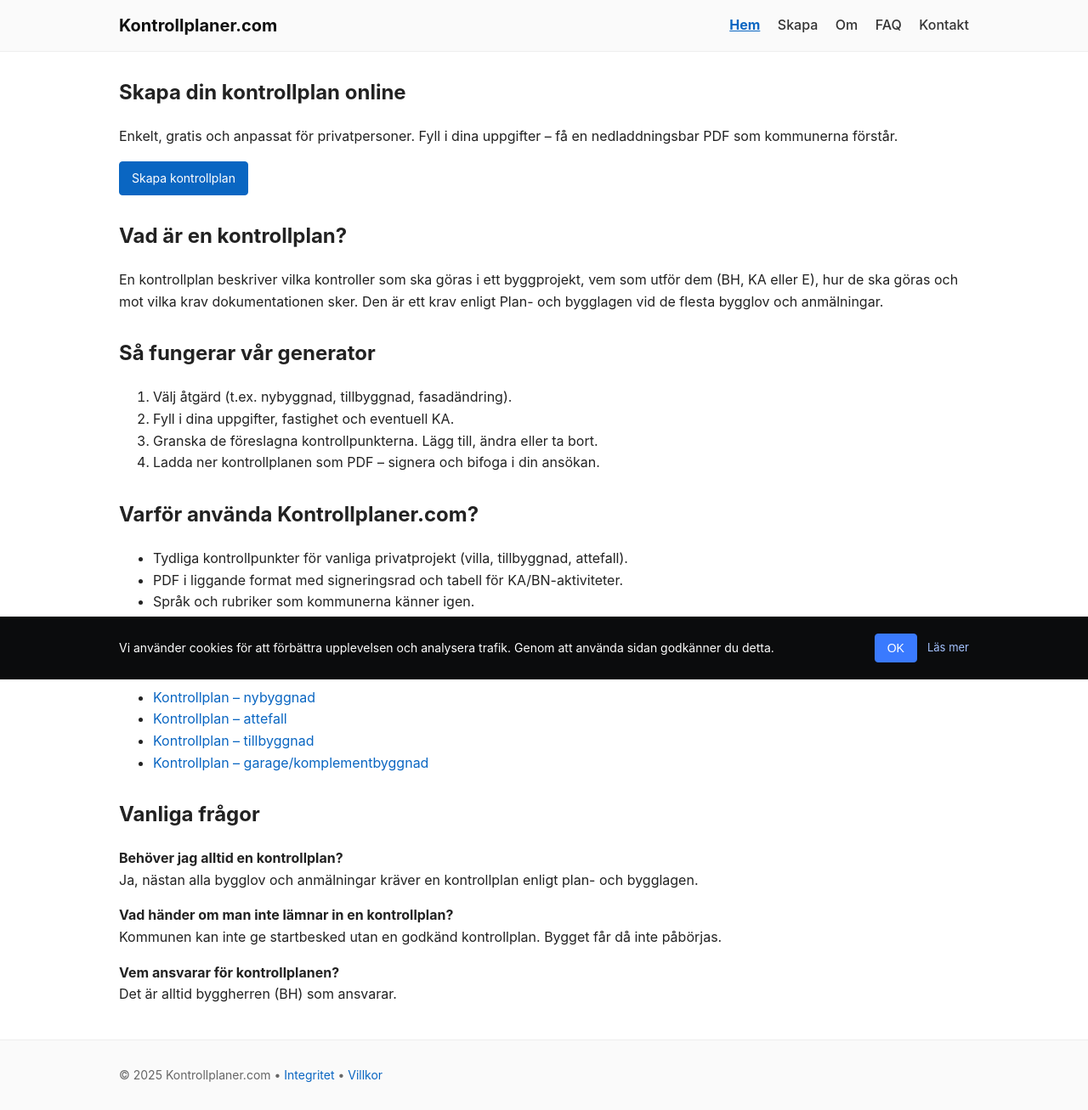
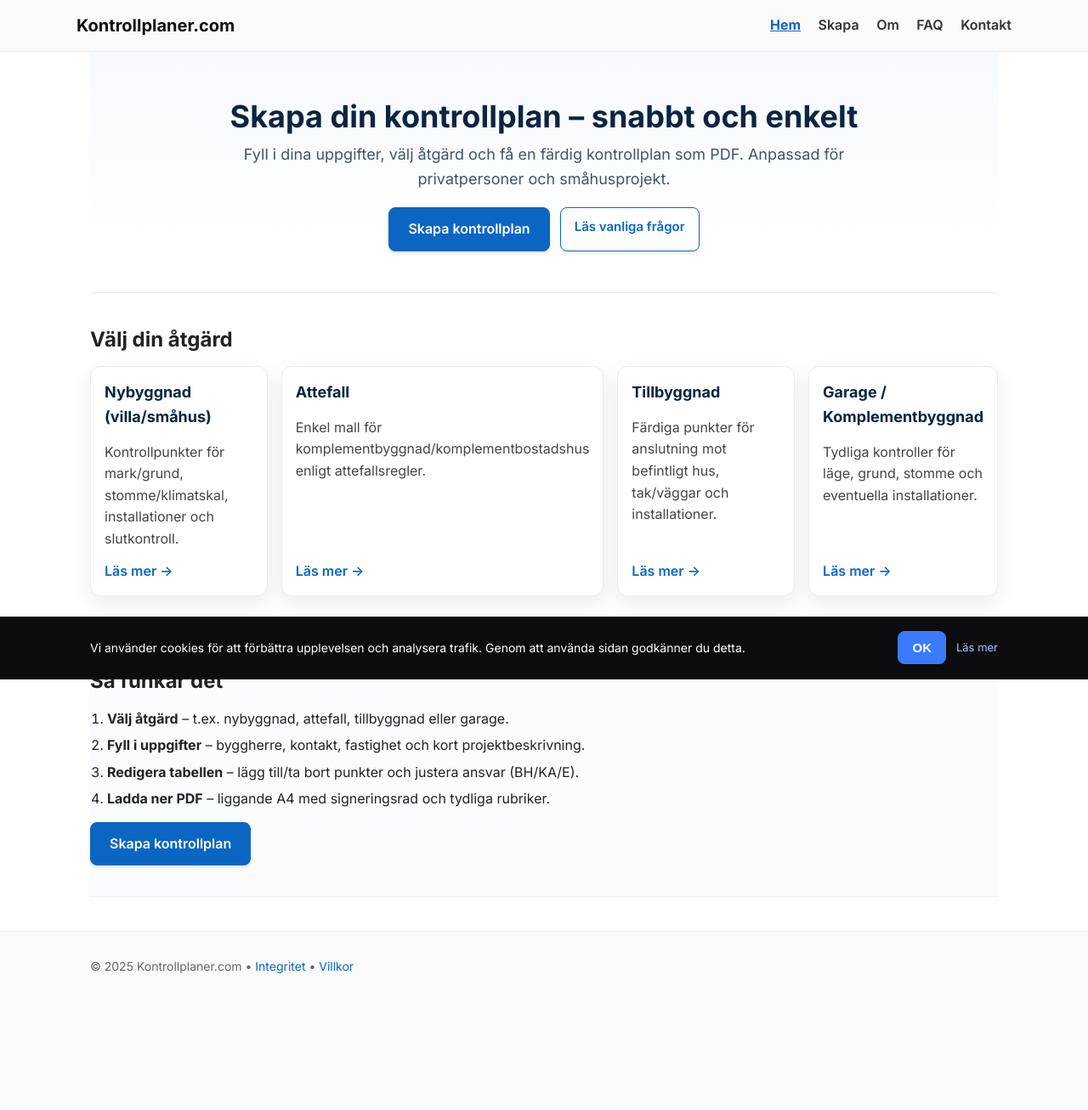
Before and after one commit to NiklasLorentz/kontrollplan-app, a Flask app: page / in a window 1280 px wide. Shown: the whole page at 85% size. After the commit the page ends 1146 px from the top, so only its background shows below. Run offline with Flask 3, Linux system fonts and the light colour scheme.

Commit message:
Deploy: ny design

```diff
--- a/static/style.css
+++ b/static/style.css
@@ -1,185 +1,150 @@
-/* ====== Global ====== */
-body {
-  margin: 0;
-  font-family: -apple-system, BlinkMacSystemFont, "Segoe UI", Roboto, Arial, sans-serif;
-  color: #222;
-  background: #fff;
-  line-height: 1.6;
+/* ====== Theme & Base ====== */
+:root{
+  --brand:#0a66c2;
+  --brand-600:#0957a7;
+  --bg:#ffffff;
+  --text:#222;
+  --muted:#666;
+  --line:#eaecef;
+  --card:#ffffff;
+  --card-shadow: 0 8px 24px rgba(0,0,0,0.08);
 }
 
-.container {
-  max-width: 1000px;
-  margin: 0 auto;
-  padding: 0 16px;
+*{box-sizing:border-box}
+html,body{margin:0;padding:0}
+body{
+  font-family:'Inter', -apple-system, BlinkMacSystemFont, "Segoe UI", Roboto, Arial, sans-serif;
+  color:var(--text);
+  background:var(--bg);
+  line-height:1.6;
+  font-size:16px;
 }
 
-a {
-  color: #0a66c2;
-  text-decoration: none;
-}
-a:hover {
-  text-decoration: underline;
-}
+.container{max-width:1100px;margin:0 auto;padding:0 16px}
 
-/* ====== Header & Nav ====== */
-.site-header {
-  border-bottom: 1px solid #eee;
-  background: #fafafa;
-}
+a{color:var(--brand);text-decoration:none}
+a:hover{text-decoration:underline}
 
-.header-inner {
-  display: flex;
-  justify-content: space-between;
-  align-items: center;
-  padding: 14px 0;
-}
-
-.logo {
-  font-weight: 700;
-  font-size: 20px;
-  text-decoration: none;
-  color: #111;
-}
-
-.main-nav a {
-  margin-left: 16px;
-  font-weight: 500;
-  color: #333;
-}
-.main-nav a:hover {
-  text-decoration: underline;
-}
+/* ====== Header & Nav (behåller struktur) ====== */
+.site-header{border-bottom:1px solid #eee;background:#fafafa}
+.header-inner{display:flex;justify-content:space-between;align-items:center;padding:14px 0}
+.logo{font-weight:700;font-size:20px;text-decoration:none;color:#111}
+.main-nav a{margin-left:16px;font-weight:600;color:#333}
+.main-nav a:hover{text-decoration:underline}
+.main-nav a.active{font-weight:700;text-decoration:underline;color:var(--brand)}
 
 /* ====== Footer ====== */
-.site-footer {
-  border-top: 1px solid #eee;
-  padding: 16px 0;
-  margin-top: 40px;
-  color: #666;
-  font-size: 14px;
-  background: #fafafa;
-}
+.site-footer{border-top:1px solid #eee;padding:16px 0;margin-top:40px;color:#666;font-size:14px;background:#fafafa}
 
 /* ====== Buttons ====== */
-.btn {
-  display: inline-block;
-  padding: 8px 14px;
-  border: 1px solid #0a66c2;
-  background: #0a66c2;
-  color: #fff;
-  border-radius: 4px;
-  text-decoration: none;
-  cursor: pointer;
-  font-size: 14px;
+.btn{
+  display:inline-block;
+  padding:10px 16px;
+  border:1px solid var(--brand);
+  background:var(--brand);
+  color:#fff;
+  border-radius:8px;
+  text-decoration:none;
+  cursor:pointer;
+  font-size:15px;
+  font-weight:600;
+  box-shadow: 0 2px 4px rgba(0,0,0,0.12);
+  transition:transform .15s ease, box-shadow .15s ease, opacity .2s ease;
 }
-.btn:hover {
-  opacity: 0.9;
+.btn:hover{transform:translateY(-2px);box-shadow: 0 6px 16px rgba(0,0,0,0.15)}
+.btn:active{transform:none}
+.btn-lg{padding:12px 22px;font-size:16px}
+.btn-ghost{
+  background:#fff;color:var(--brand);
+  border-color:var(--brand);
 }
+.btn-ghost:hover{background:#f4f8ff}
+
+/* ====== Hero ====== */
+.hero{
+  background:linear-gradient(180deg,#f6f9ff 0%, #ffffff 80%);
+  border-bottom:1px solid var(--line);
+}
+.hero-inner{
+  max-width:900px;margin:0 auto;padding:56px 16px 48px;text-align:center;
+}
+.hero h1{
+  margin:0 0 10px;
+  font-size:36px;line-height:1.15;
+  color:#0a2540;
+}
+.hero p{
+  margin:0 auto 18px;
+  font-size:18px;color:#425466;max-width:720px;
+}
+.hero-actions{display:flex;gap:12px;justify-content:center;flex-wrap:wrap;margin-top:10px}
+
+/* ====== Cards (snabblänkar) ====== */
+.cards{padding:36px 0}
+.cards h2{font-size:24px;margin:0 0 12px}
+.card-grid{
+  display:grid;grid-template-columns:repeat(4,1fr);gap:16px;
+}
+.card{
+  background:var(--card);border:1px solid var(--line);border-radius:12px;
+  padding:16px;box-shadow:var(--card-shadow);color:inherit;text-decoration:none;
+  display:flex;flex-direction:column;gap:8px;min-height:160px;
+  transition:transform .15s ease, box-shadow .15s ease, border-color .2s ease;
+}
+.card:hover{
+  transform:translateY(-3px);
+  box-shadow: 0 12px 28px rgba(0,0,0,0.12);
+  border-color:#d8e6ff;
+}
+.card h3{margin:0 0 6px;font-size:18px;color:#0a2540}
+.card p{margin:0;color:#444;flex:1}
+.card-cta{margin-top:4px;color:var(--brand);font-weight:600}
+
+/* ====== How it works ====== */
+.how{background:#fafcff;border-top:1px solid var(--line);border-bottom:1px solid var(--line);padding:36px 0;margin-top:8px}
+.how h2{font-size:24px;margin:0 0 12px}
+.how-steps{margin:0;padding-left:20px;max-width:900px}
+.how-steps li{margin:6px 0}
+.how-cta{margin-top:14px}
 
 /* ====== Forms ====== */
-form label {
-  display: block;
-  margin: 8px 0 4px;
-  font-weight: 500;
+form label{display:block;margin:8px 0 4px;font-weight:600}
+form input,form textarea,form select{
+  width:100%;max-width:700px;padding:10px;border:1px solid #cfd7e6;border-radius:8px;font-size:15px
 }
-form input,
-form textarea,
-form select {
-  width: 100%;
-  max-width: 600px;
-  padding: 8px;
-  border: 1px solid #ccc;
-  border-radius: 4px;
-  font-size: 14px;
-}
-form textarea {
-  min-height: 100px;
-  resize: vertical;
-}
-form .form-actions {
-  margin-top: 16px;
-}
+form textarea{min-height:120px;resize:vertical}
+form .form-actions{margin-top:16px}
 
-/* ====== Tables ====== */
-table {
-  border-collapse: collapse;
-  width: 100%;
-  margin-bottom: 20px;
-}
-th, td {
-  border: 1px solid #ccc;
-  padding: 6px 8px;
-  font-size: 14px;
-}
-th {
-  background: #eef2f7;
-  text-align: left;
-}
-tr.category-row td {
-  background: #e8f1ff;
-  font-weight: 600;
-}
+/* ====== Tables (resultat) ====== */
+table{border-collapse:collapse;width:100%;margin-bottom:20px}
+th,td{border:1px solid #dfe3ea;padding:6px 8px;font-size:14px}
+th{background:#eef2f7;text-align:left}
+tr.category-row td{background:#e8f1ff;font-weight:700}
 
 /* ====== Cookie Banner ====== */
-.cookie-banner {
-  position: fixed;
-  left: 0;
-  right: 0;
-  bottom: 0;
-  background: #0b0c0d;
-  color: #fff;
-  z-index: 9999;
-  font-size: 14px;
+.cookie-banner{
+  position:fixed;left:0;right:0;bottom:0;background:#0b0c0d;color:#fff;z-index:9999;font-size:14px
 }
-.cookie-inner {
-  display: flex;
-  justify-content: space-between;
-  align-items: center;
-  gap: 16px;
-  max-width: 1000px;
-  margin: 0 auto;
-  padding: 12px 16px;
+.cookie-inner{
+  display:flex;justify-content:space-between;align-items:center;gap:16px;max-width:1100px;margin:0 auto;padding:12px 16px
 }
-.cookie-actions {
-  display: flex;
-  align-items: center;
-  gap: 12px;
+.cookie-actions{display:flex;align-items:center;gap:12px}
+.cookie-banner .btn{background:#3a7afe;border-color:#3a7afe}
+.cookie-banner .link{color:#a5c3ff;font-size:13px}
+
+/* ====== Breadcrumb ====== */
+.breadcrumb{font-size:14px;margin:12px 0 20px;color:#666}
+.breadcrumb a{color:var(--brand)}
+.breadcrumb a:hover{text-decoration:underline}
+.breadcrumb span{color:#333;font-weight:600}
+
+/* ====== Responsive ====== */
+@media (max-width: 960px){
+  .card-grid{grid-template-columns:repeat(2,1fr)}
+  .hero h1{font-size:32px}
 }
-.cookie-banner .btn {
-  background: #3a7afe;
-  border-color: #3a7afe;
+@media (max-width: 600px){
+  .card-grid{grid-template-columns:1fr}
+  .hero h1{font-size:28px}
+  .hero p{font-size:16px}
 }
-.cookie-banner .link {
-  color: #a5c3ff;
-  font-size: 13px;
-}
-
-/* ====== Misc ====== */
-h1, h2, h3 {
-  margin-top: 1.2em;
-}
-
-/* ====== Active nav link ====== */
-.main-nav a.active {
-  font-weight: 700;
-  text-decoration: underline;
-  color: #0a66c2;
-}
-
-/* ====== Breadcrumbs ====== */
-.breadcrumb {
-  font-size: 14px;
-  margin: 12px 0 20px;
-  color: #666;
-}
-.breadcrumb a {
-  color: #0a66c2;
-  text-decoration: none;
-}
-.breadcrumb a:hover {
-  text-decoration: underline;
-}
-.breadcrumb span {
-  color: #333;
-  font-weight: 500;
-}
--- a/templates/base.html
+++ b/templates/base.html
@@ -6,6 +6,11 @@
   <title>{% block title %}Kontrollplaner.com{% endblock %}</title>
   {% block meta %}{% endblock %}
   <link rel="stylesheet" href="{{ url_for('static', filename='style.css') }}">
+
+  <link rel="preconnect" href="https://fonts.googleapis.com">
+  <link rel="preconnect" href="https://fonts.gstatic.com" crossorigin>
+  <link href="https://fonts.googleapis.com/css2?family=Inter:wght@400;600;700&display=swap" rel="stylesheet">
+
 
   <!-- GA4 -->
   <!-- Ersätt ID nedan med ditt GA4 ID om annat -->
--- a/templates/landing.html
+++ b/templates/landing.html
@@ -1,57 +1,61 @@
 {% extends "base.html" %}
 {% block meta %}
-<title>Skapa din kontrollplan online – gratis PDF för bygglov | Kontrollplaner.com</title>
-<meta name="description" content="Skapa en kontrollplan för bygglov, attefall, tillbyggnad eller fasadändring. Enkelt formulär, tydliga kontrollpunkter och nedladdningsbar PDF.">
+<title>Skapa kontrollplan online – gratis mall & PDF | Kontrollplaner.com</title>
+<meta name="description" content="Skapa en kontrollplan på några minuter. Enkel mall för privatpersoner: redigera online, ladda ner som PDF. Stöd för nybyggnad, attefall, tillbyggnad och garage.">
 {% endblock %}
+{% block content %}
 
-{% block content %}
+<!-- Hero -->
 <section class="hero">
-  <h1>Skapa din kontrollplan online</h1>
-  <p>Enkelt, gratis och anpassat för privatpersoner. Fyll i dina uppgifter – få en nedladdningsbar PDF som kommunerna förstår.</p>
-  <a class="btn" href="/skapa" onclick="gtag('event', 'skapa_kontrollplan_click', { 'event_category': 'CTA', 'event_label': 'Landing Button' });">
-  Skapa kontrollplan</a>
+  <div class="hero-inner">
+    <h1>Skapa din kontrollplan – snabbt och enkelt</h1>
+    <p>Fyll i dina uppgifter, välj åtgärd och få en färdig kontrollplan som PDF. Anpassad för privatpersoner och småhusprojekt.</p>
+    <div class="hero-actions">
+      <a class="btn btn-lg" href="/skapa" onclick="if(window.gtag){gtag('event','skapa_kontrollplan_click',{placement:'hero'});}">Skapa kontrollplan</a>
+      <a class="btn btn-ghost" href="/faq">Läs vanliga frågor</a>
+    </div>
+  </div>
 </section>
 
-<section>
-  <h2>Vad är en kontrollplan?</h2>
-  <p>En kontrollplan beskriver vilka kontroller som ska göras i ett byggprojekt, vem som utför dem (BH, KA eller E), hur de ska göras och mot vilka krav dokumentationen sker. Den är ett krav enligt Plan- och bygglagen vid de flesta bygglov och anmälningar.</p>
+<!-- Snabblänkar (kort) -->
+<section class="cards">
+  <h2>Välj din åtgärd</h2>
+  <div class="card-grid">
+    <a class="card" href="/kontrollplan-nybyggnad">
+      <h3>Nybyggnad (villa/småhus)</h3>
+      <p>Kontrollpunkter för mark/grund, stomme/klimatskal, installationer och slutkontroll.</p>
+      <span class="card-cta">Läs mer →</span>
+    </a>
+    <a class="card" href="/kontrollplan-attefall">
+      <h3>Attefall</h3>
+      <p>Enkel mall för komplementbyggnad/komplementbostadshus enligt attefallsregler.</p>
+      <span class="card-cta">Läs mer →</span>
+    </a>
+    <a class="card" href="/kontrollplan-tillbyggnad">
+      <h3>Tillbyggnad</h3>
+      <p>Färdiga punkter för anslutning mot befintligt hus, tak/väggar och installationer.</p>
+      <span class="card-cta">Läs mer →</span>
+    </a>
+    <a class="card" href="/kontrollplan-garage">
+      <h3>Garage / Komplementbyggnad</h3>
+      <p>Tydliga kontroller för läge, grund, stomme och eventuella installationer.</p>
+      <span class="card-cta">Läs mer →</span>
+    </a>
+  </div>
 </section>
 
-<section>
-  <h2>Så fungerar vår generator</h2>
-  <ol>
-    <li>Välj åtgärd (t.ex. nybyggnad, tillbyggnad, fasadändring).</li>
-    <li>Fyll i dina uppgifter, fastighet och eventuell KA.</li>
-    <li>Granska de föreslagna kontrollpunkterna. Lägg till, ändra eller ta bort.</li>
-    <li>Ladda ner kontrollplanen som PDF – signera och bifoga i din ansökan.</li>
+<!-- Så funkar det -->
+<section class="how">
+  <h2>Så funkar det</h2>
+  <ol class="how-steps">
+    <li><b>Välj åtgärd</b> – t.ex. nybyggnad, attefall, tillbyggnad eller garage.</li>
+    <li><b>Fyll i uppgifter</b> – byggherre, kontakt, fastighet och kort projektbeskrivning.</li>
+    <li><b>Redigera tabellen</b> – lägg till/ta bort punkter och justera ansvar (BH/KA/E).</li>
+    <li><b>Ladda ner PDF</b> – liggande A4 med signeringsrad och tydliga rubriker.</li>
   </ol>
+  <div class="how-cta">
+    <a class="btn btn-lg" href="/skapa" onclick="if(window.gtag){gtag('event','skapa_kontrollplan_click',{placement:'how'});}">Skapa kontrollplan</a>
+  </div>
 </section>
 
-<section>
-  <h2>Varför använda Kontrollplaner.com?</h2>
-  <ul>
-    <li>Tydliga kontrollpunkter för vanliga privatprojekt (villa, tillbyggnad, attefall).</li>
-    <li>PDF i liggande format med signeringsrad och tabell för KA/BN-aktiviteter.</li>
-    <li>Språk och rubriker som kommunerna känner igen.</li>
-  </ul>
-</section>
-
-<section>
-  <h2>Snabblänkar</h2>
-  <ul>
-    <li><a href="/kontrollplan-nybyggnad">Kontrollplan – nybyggnad</a></li>
-    <li><a href="/kontrollplan-attefall">Kontrollplan – attefall</a></li>
-    <li><a href="/kontrollplan-tillbyggnad">Kontrollplan – tillbyggnad</a></li>
-    <li><a href="/kontrollplan-garage">Kontrollplan – garage/komplementbyggnad</a></li>
-  </ul>
-</section>
-
-<section>
-  <h2>Vanliga frågor</h2>
-  <div class="faq">
-    <p><b>Behöver jag alltid en kontrollplan?</b><br> Ja, nästan alla bygglov och anmälningar kräver en kontrollplan enligt plan- och bygglagen.</p>
-    <p><b>Vad händer om man inte lämnar in en kontrollplan?</b><br> Kommunen kan inte ge startbesked utan en godkänd kontrollplan. Bygget får då inte påbörjas.</p>
-    <p><b>Vem ansvarar för kontrollplanen?</b><br> Det är alltid byggherren (BH) som ansvarar.</p>
-  </div>
-</section>
 {% endblock %}
```
